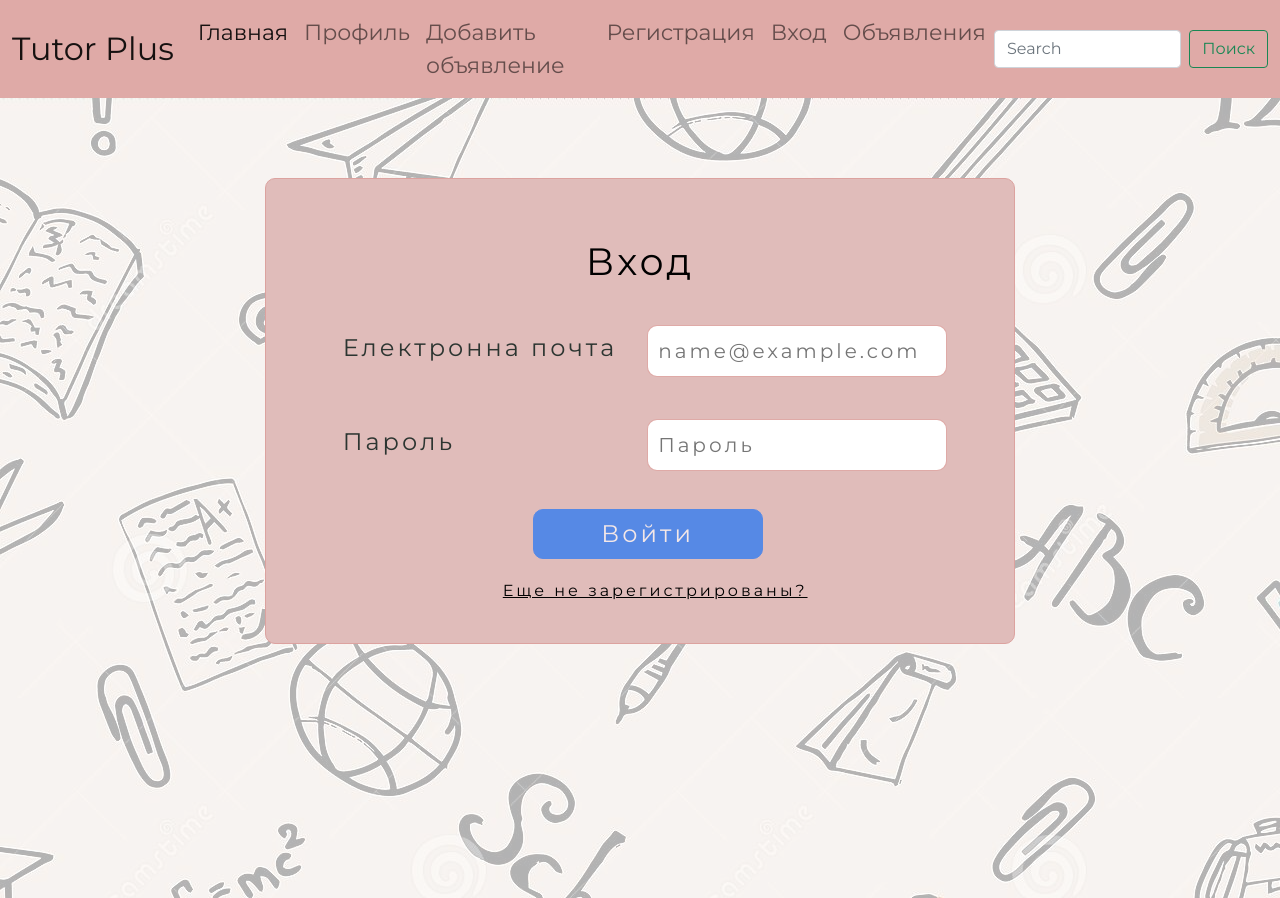
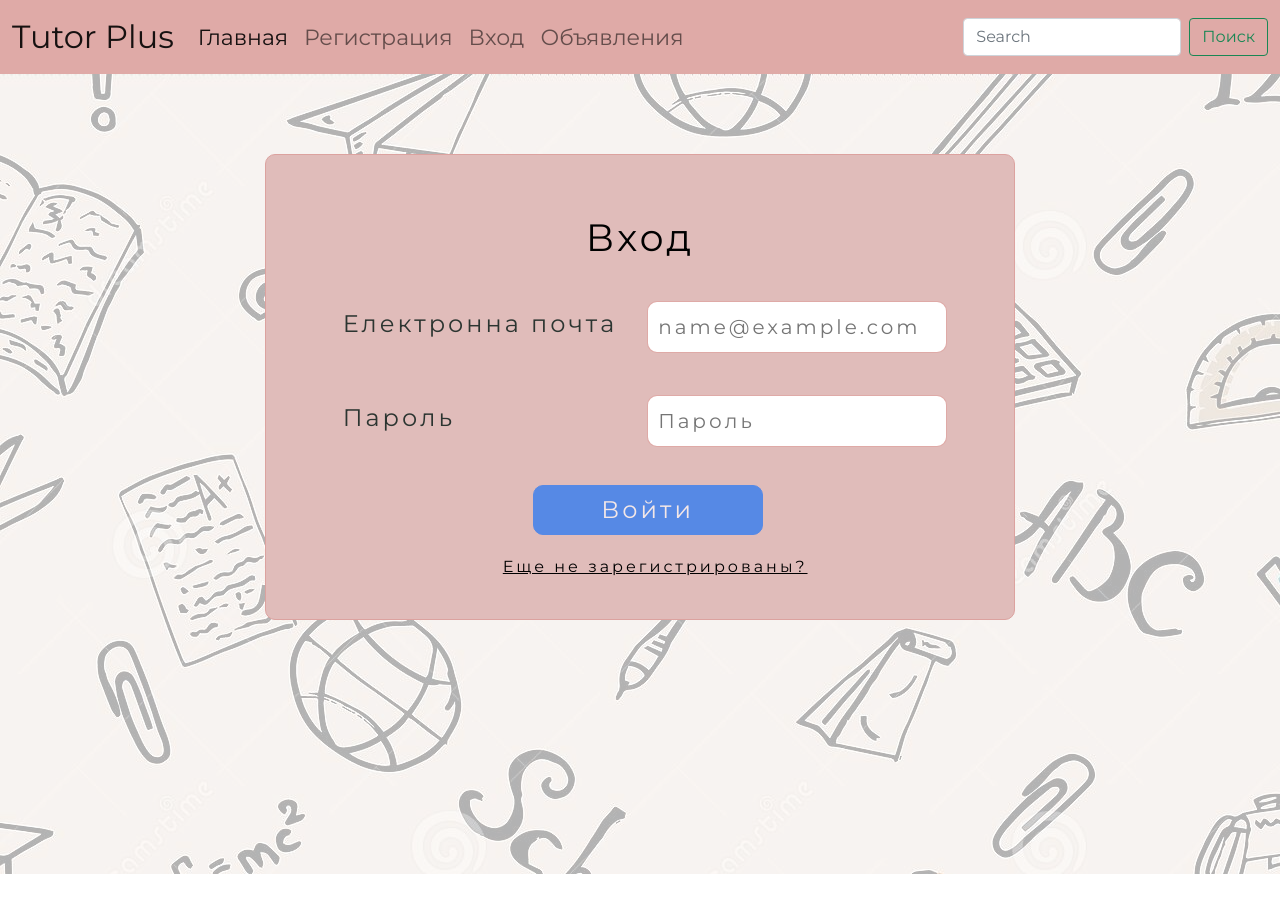
Before and after one commit to navwie/tutor-plus-front, a Vue app: page /login in a window 1280 px wide. After the commit the page ends 874 px from the top, so only its background shows below. Built offline with nearby package versions, Linux system fonts and the light colour scheme.

Commit message:
added header for unauthorized users

```diff
--- a/src/App.vue
+++ b/src/App.vue
@@ -1,15 +1,23 @@
 <template>
-  <NavbarComponent></NavbarComponent>
+  <NavbarComponentNonAuthorized v-if="token === null"></NavbarComponentNonAuthorized>
+  <NavbarComponent v-else></NavbarComponent>
   <router-view></router-view>
 </template>
 
 <script>
-import NavbarComponent from "@/components/header/NavbarComponent";
+import NavbarComponent from "@/components/header/NavbarComponentAuthorized";
+import NavbarComponentNonAuthorized from "@/components/header/NavbarComponentNonAuthorized";
 
 export default {
   name: 'App',
   components: {
     NavbarComponent,
+    NavbarComponentNonAuthorized
+  },
+  data() {
+    return {
+      token: localStorage.getItem('authToken')
+    }
   }
 }
 </script>
--- /dev/null
+++ b/src/components/header/NavbarComponentNonAuthorized.vue
@@ -0,0 +1,74 @@
+<template>
+  <header>
+    <nav class="navbar navbar-expand-lg navbar-light #eaafa9">
+      <div class="container-fluid">
+        <a class="navbar-brand" href="#">Tutor Plus</a>
+        <button class="navbar-toggler" type="button" data-bs-toggle="collapse" data-bs-target="#navbarScroll"
+                aria-controls="navbarScroll" aria-expanded="false" aria-label="Toggle navigation">
+          <span class="navbar-toggler-icon"></span>
+        </button>
+        <div class="collapse navbar-collapse" id="navbarScroll">
+          <ul class="navbar-nav me-auto my-2 my-lg-0 navbar-nav-scroll" style="--bs-scroll-height: 100px;">
+            <li class="nav-item">
+              <a class="nav-link active" aria-current="page" href="#">Главная</a>
+            </li>
+            <li class="nav-item">
+              <router-link class="nav-link" to="/register">Регистрация</router-link>
+            </li>
+            <li class="nav-item">
+              <router-link class="nav-link" to="/login">Вход</router-link>
+            </li>
+            <li class="nav-item">
+              <router-link class="nav-link" to="/announcements">Объявления</router-link>
+            </li>
+          </ul>
+          <form class="d-flex">
+            <input class="form-control me-2" type="search" placeholder="Search" aria-label="Search">
+            <button class="btn btn-outline-success" type="submit">Поиск</button>
+          </form>
+        </div>
+      </div>
+    </nav>
+  </header>
+</template>
+
+<script>
+
+import {getUsers} from "@/api";
+
+export default {
+  name: "NavbarComponent",
+  methods: {
+    getUsers() {
+      getUsers(this.$root.token)
+          .then(response => {
+            console.log(response.data)
+          })
+          .catch(e => {
+            console.log(e)
+          })
+    }
+  }
+}
+</script>
+
+<style scoped>
+header {
+  background-color: rgba(220, 162, 159, 0.91);
+  font-weight: 400;
+  font-family: 'Montserrat', sans-serif
+}
+
+.navbar-brand {
+  font-size: 32px;
+}
+
+.nav-link {
+  font-size: 22px;
+}
+
+.nav-link:hover {
+  text-decoration: underline;
+}
+
+</style>
```
Also changed, not shown: src/components/header/NavbarComponentAuthorized.vue (renamed from src/components/header/NavbarComponent.vue).
